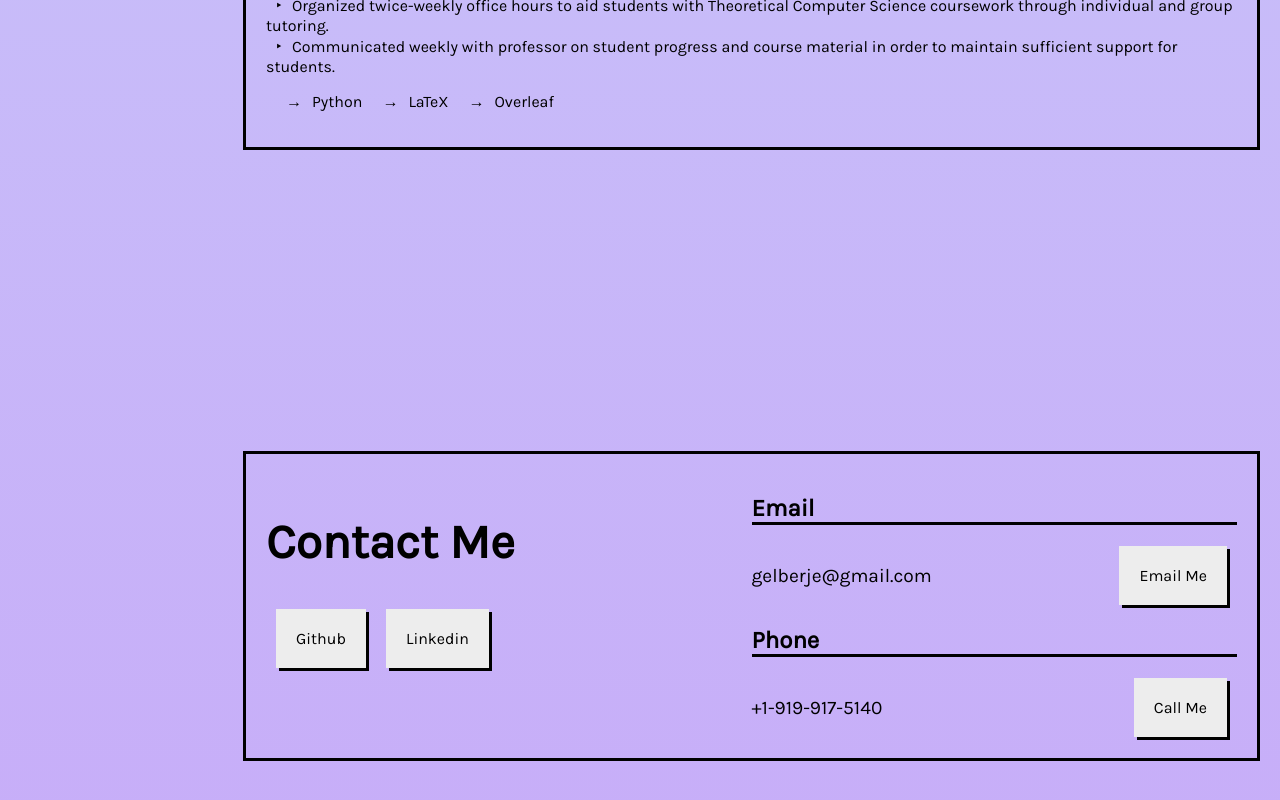
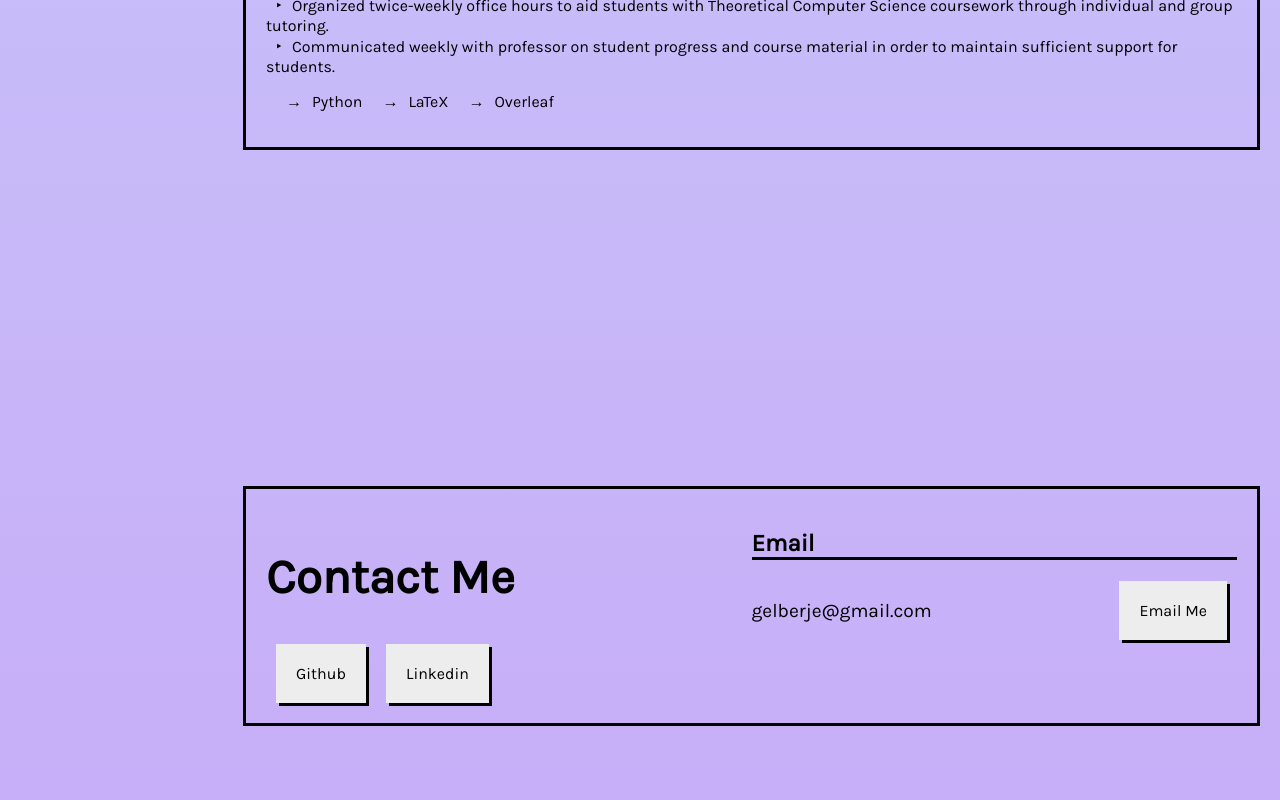
Before and after one commit to jordan-gelber/jordan-gelber.github.io, an Angular app: page / in a window 1280 px wide. Shown: the part 2904-3704 px from the top of the page. Built offline with nearby package versions, Linux system fonts and the light colour scheme.

Commit message:
Update contact.component.html

```diff
--- a/src/app/contact/contact.component.html
+++ b/src/app/contact/contact.component.html
@@ -18,12 +18,5 @@
         <a href="mailto:gelberje@gmail.com"><button>Email Me</button></a>
       </div>
     </div>
-    <h2>Phone</h2>
-    <div class="details">
-      <p>+1-919-917-5140</p>
-      <div class="button-bar">
-        <a href="tel:+19199175140"><button>Call Me</button></a>
-      </div>
-    </div>
   </div>
 </div>
```
